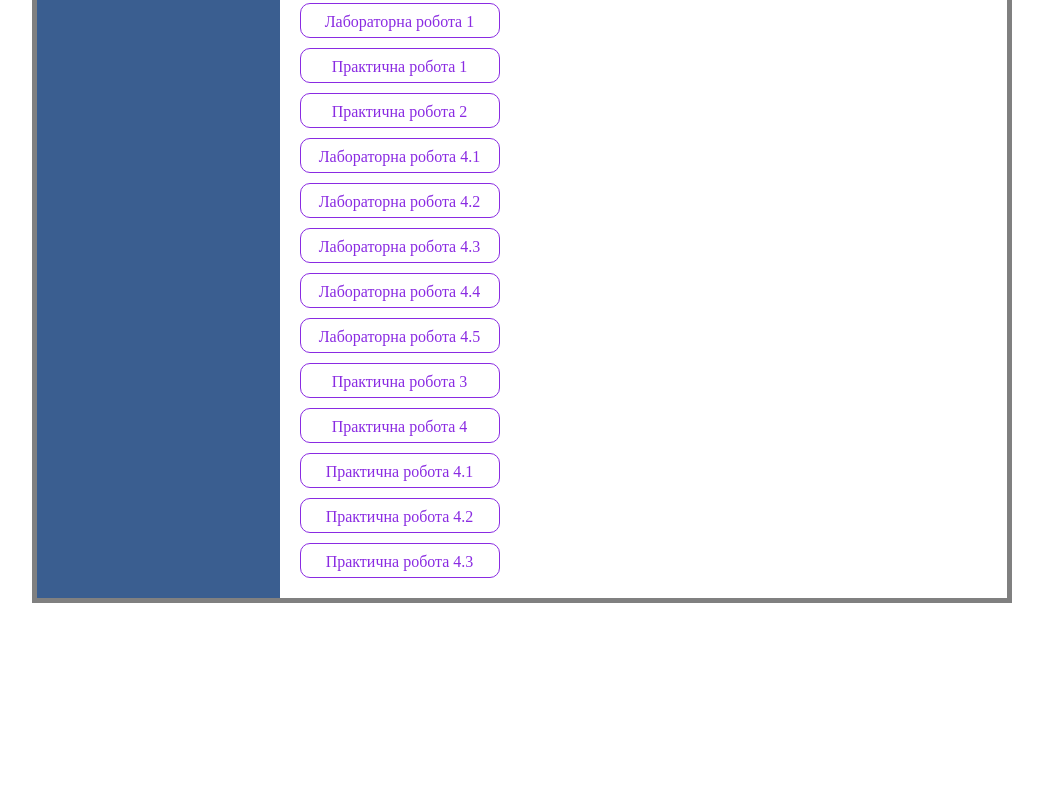
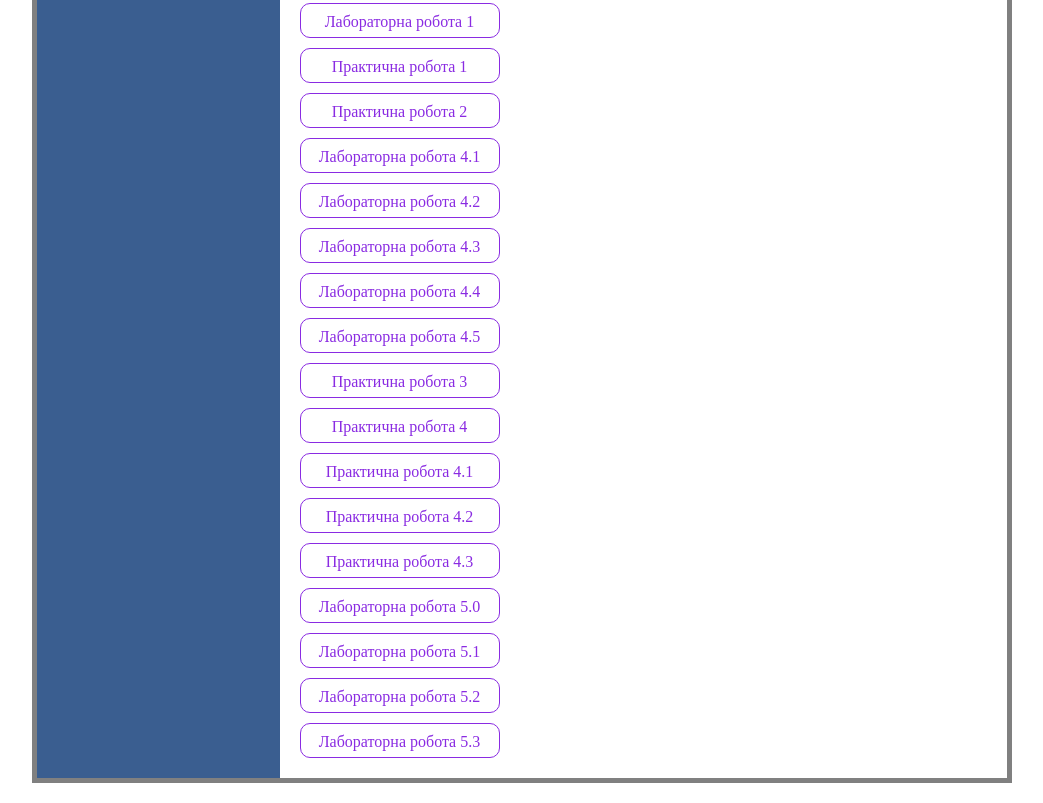
Before and after one commit to SenseiTheCreator/senseithecreator.github.io, a plain HTML site: page index.html in a window 1280 px wide. Shown: the part 1121-1924 px from the top of the page, without its empty margins (118-1161 px from the left). Before the commit the page ends 1744 px from the top, so only its background shows below. Drawn offline with Linux system fonts and the light colour scheme.

Commit message:
Fix HTML formatting and structure

```diff
--- a/index.html
+++ b/index.html
@@ -158,6 +158,10 @@
                         <li><a href="task1.1_pr4/index.html" class="btn">Практична робота 4.1</a></li>
                         <li><a href="task1.2_pr4/index.html" class="btn">Практична робота 4.2</a></li>
                         <li><a href="task1.3_pr4/index.html" class="btn">Практична робота 4.3</a></li>
+                        <li><a href="task0_lr5/index.html" class="btn">Лабораторна робота 5.0</a></li>
+                        <li><a href="task1_lr5/index.html" class="btn">Лабораторна робота 5.1</a></li>
+                        <li><a href="task2_lr5/index.html" class="btn">Лабораторна робота 5.2</a></li>
+                        <li><a href="task3_lr5/index.html" class="btn">Лабораторна робота 5.3</a></li>
                     </ul>
                 </nav>
             </section>
```
